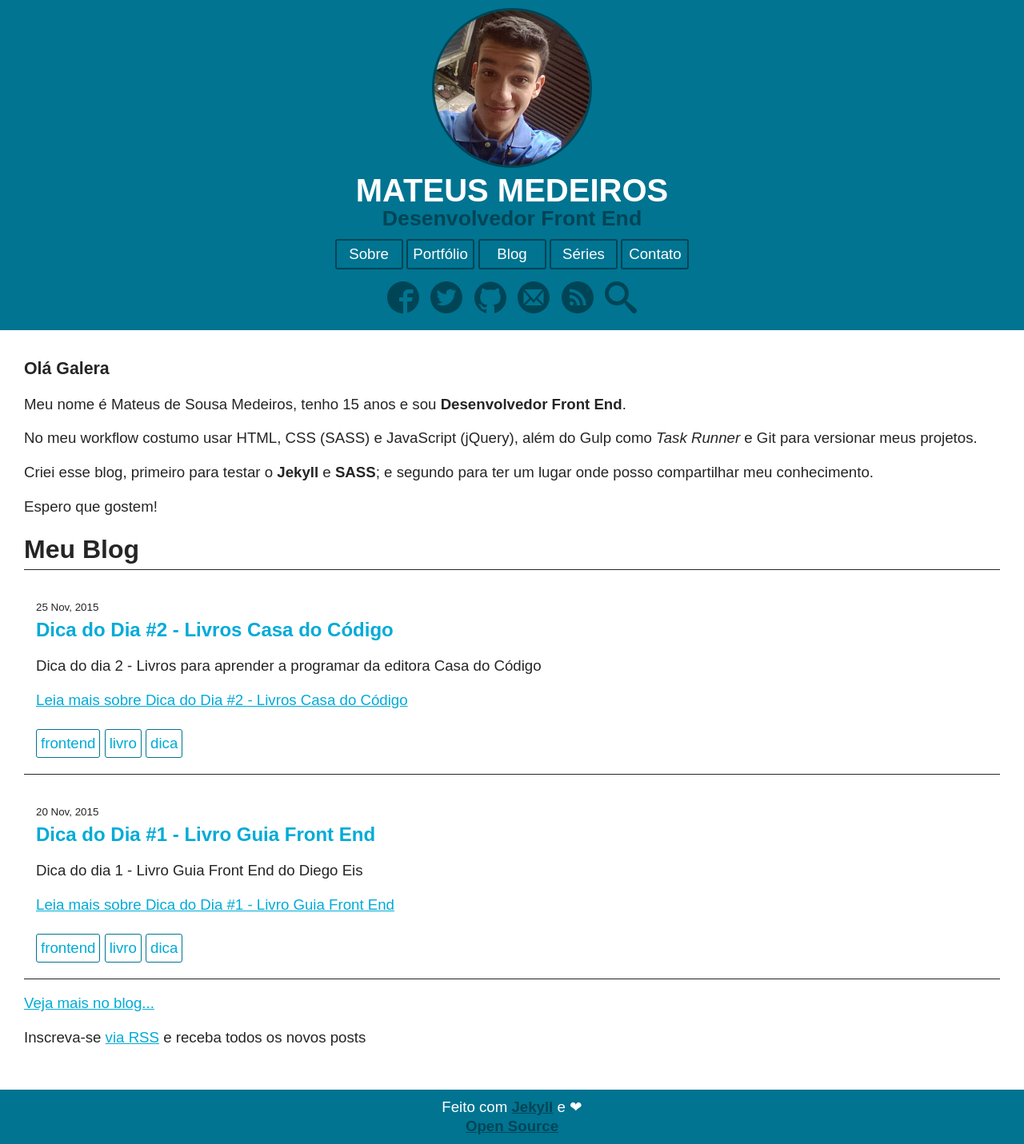
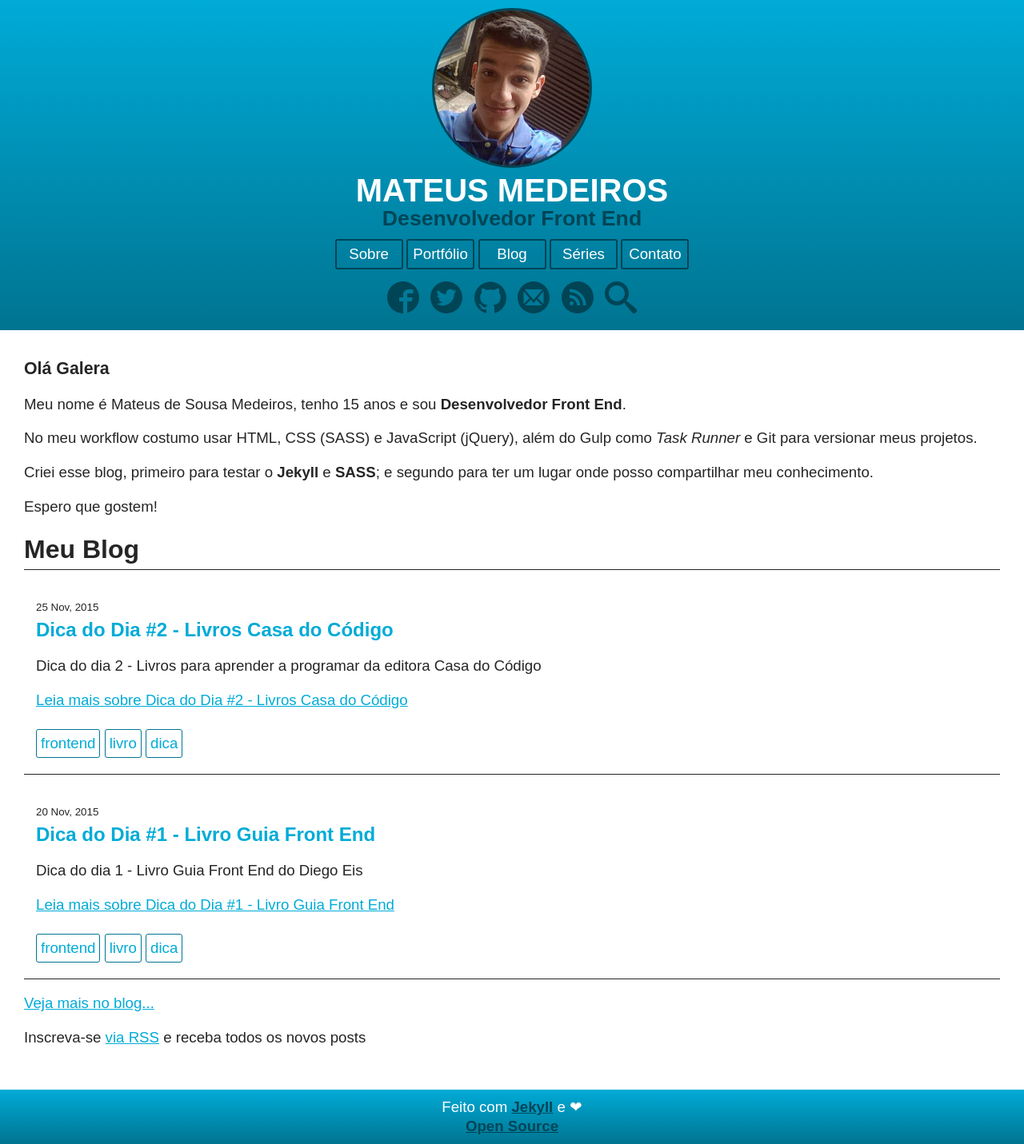
Before and after one commit to mateussmedeiros/mateussmedeiros.github.io, a Jekyll site: the page built from index.html, in a window 1280 px wide. Shown: the whole page at 80% size. Built offline with Jekyll 4.4.1, drawn with Linux system fonts in a browser that asks for light colours.

Commit message:
Alterado a cor do Header e Footer para Azul Gradiente

```diff
--- a/_sass/_layout.scss
+++ b/_sass/_layout.scss
@@ -6,7 +6,8 @@
   margin: 0;
   padding: 10px;
   display: block;
-  background: $azul-escuro;
+  background: linear-gradient(to bottom, $azul, $azul-escuro);
+  background-color: $azul-escuro;
   color: $branco;
   text-align: center;
 }
```
